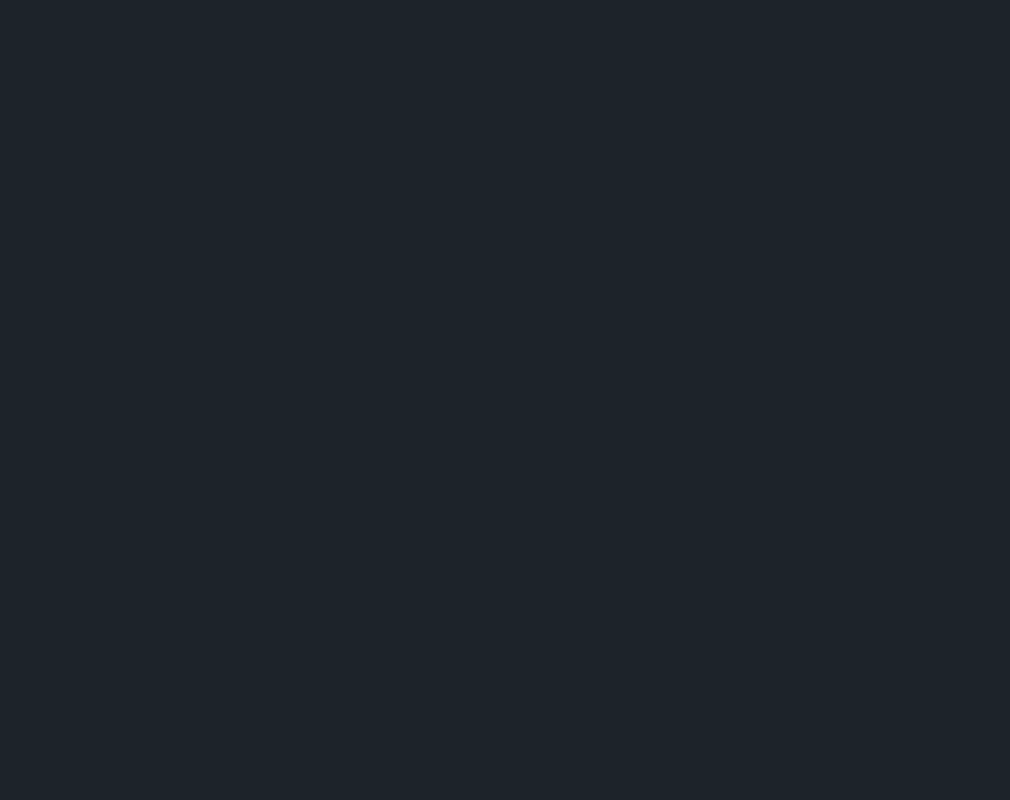
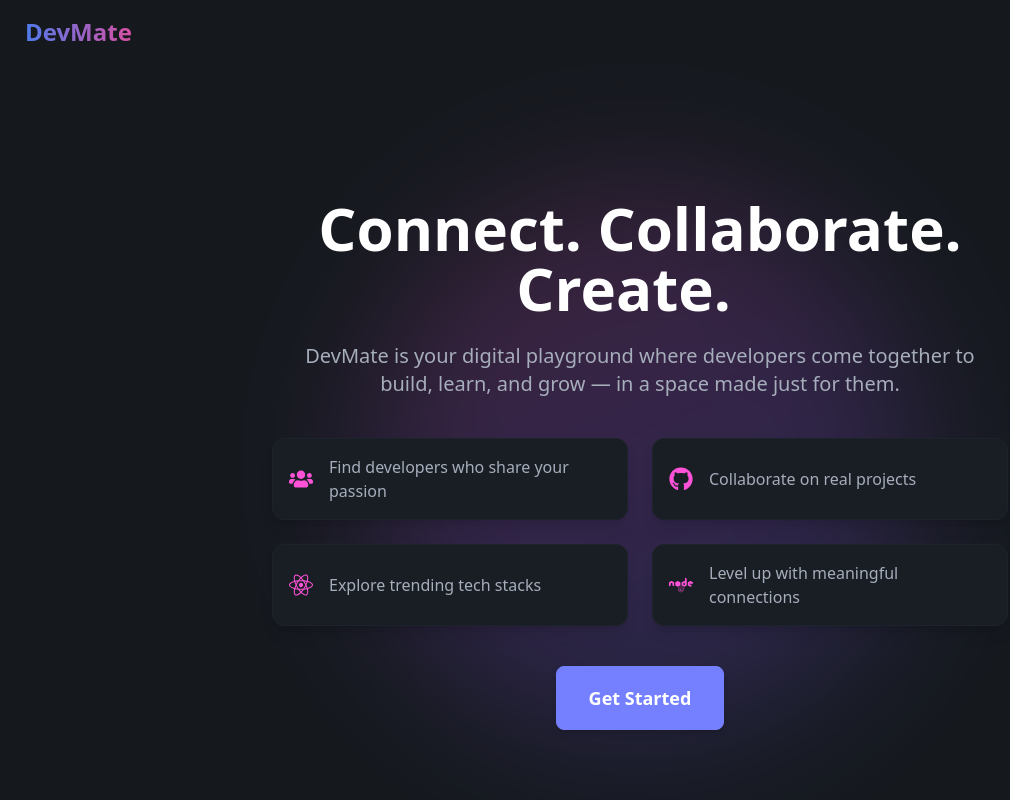
Before and after one commit to Saim625/DevMate-web, a React (Vite) app: page /landing-intro in a window 1280 px wide. Before the commit this address had no page. Shown: the top 800 px of the page, without its empty margins (0-1010 px from the left). Built offline with nearby package versions, Linux system fonts and the light colour scheme; no server answers.

Commit message:
Inro page

```diff
--- a/package.json
+++ b/package.json
@@ -14,11 +14,13 @@
     "@reduxjs/toolkit": "^2.6.0",
     "axios": "^1.8.1",
     "date-fns": "^4.1.0",
+    "framer-motion": "^12.7.4",
     "react": "^19.0.0",
     "react-dom": "^19.0.0",
     "react-icons": "^5.5.0",
     "react-redux": "^9.2.0",
     "react-router-dom": "^7.2.0",
+    "react-type-animation": "^3.2.0",
     "socket.io-client": "^4.8.1"
   },
   "devDependencies": {
--- a/src/App.jsx
+++ b/src/App.jsx
@@ -16,6 +16,8 @@ import Subscriptions from "./components/Subscriptions";
 import Chat from "./components/Chat";
 import ThankYou from "./utils/ThankYou";
 import Cancel from "./utils/Cancel";
+import About_Us from "./privacy/About_Us";
+import LandingIntro from "./components/LandingIntro";
 
 function App() {
   return (
@@ -36,10 +38,12 @@ function App() {
               element={<TermsAndConditions />}
             />
             <Route path="/contact-us" element={<Contact_Us />} />
+            <Route path="/about-us" element={<About_Us />} />
             <Route path="/subscriptions" element={<Subscriptions />} />
             <Route path="/chat/:targetedUserId" element={<Chat />} />
             <Route path="/thank-you" element={<ThankYou />} />
             <Route path="/cancel" element={<Cancel />} />
+            <Route path="/landing-intro" element={<LandingIntro />} />
           </Route>
         </Routes>
       </BrowserRouter>
--- a/src/components/Body.jsx
+++ b/src/components/Body.jsx
@@ -21,7 +21,7 @@ const Body = () => {
       dispatch(addUser(res.data));
     } catch (err) {
       if(err.status === 401){
-        navigate('/login')
+        navigate('/landing-intro');
       }
       console.error(err);
     }
--- a/src/components/Connections.jsx
+++ b/src/components/Connections.jsx
@@ -54,7 +54,7 @@ const Connections = () => {
 
   return (
     <div>
-      <div className="font-bold text-3xl text-center my-10">Connections</div>
+      <div className="font-bold text-3xl text-center my-10 text-white">Connections</div>
       {connections.map((connection) => {
         const { imageURL, firstName, lastName, about } = connection;
         return (
--- a/src/components/EditProfile.jsx
+++ b/src/components/EditProfile.jsx
@@ -50,7 +50,9 @@ const EditProfile = ({ user }) => {
       <div className="flex justify-center my-10">
         <div class=" flex flex-col justify-center overflow-hidden mx-4">
           <div class="w-96 p-6 m-auto bg-base-300 rounded-3xl shadow-md ring-2 ring-gray-800/50 lg:max-w-lg">
-            <h1 class="text-3xl font-semibold text-center">Edit Profile</h1>
+            <h1 class="text-3xl font-semibold text-center text-white">
+              Edit Profile
+            </h1>
             <form class="space-y-2">
               <div>
                 <label class="label">
@@ -138,7 +140,7 @@ const EditProfile = ({ user }) => {
               <div>
                 <button
                   type="button"
-                  class="btn-primary btn btn-block"
+                  class="btn-primary text-white btn btn-block"
                   onClick={saveProfile}
                 >
                   Save Changes
@@ -147,6 +149,7 @@ const EditProfile = ({ user }) => {
             </form>
           </div>
         </div>
+        <div className="hidden md:block">
           <UserCard
             user={{
               firstName,
@@ -160,6 +163,7 @@ const EditProfile = ({ user }) => {
             showButton={false}
           />
         </div>
+      </div>
       {showToast && (
         <div className="toast toast-top toast-center">
           <div className="alert alert-success">
--- /dev/null
+++ b/src/components/LandingIntro.jsx
@@ -0,0 +1,92 @@
+import React from "react";
+import { motion } from "framer-motion";
+import { Link } from "react-router-dom";
+import { FaReact, FaNode, FaPython, FaGithub, FaUsers } from "react-icons/fa";
+import { TypeAnimation } from "react-type-animation";
+
+const features = [
+  { icon: <FaUsers />, text: "Find developers who share your passion" },
+  { icon: <FaGithub />, text: "Collaborate on real projects" },
+  { icon: <FaReact />, text: "Explore trending tech stacks" },
+  { icon: <FaNode />, text: "Level up with meaningful connections" },
+];
+
+const LandingIntro = () => {
+  return (
+    <div className="relative min-h-screen bg-base-300 text-base-content flex items-center justify-center px-4 sm:px-8 py-16">
+      {/* Floating background blob */}
+      <motion.div
+        className="absolute w-[300px] sm:w-[400px] md:w-[500px] h-[300px] sm:h-[400px] md:h-[500px] bg-gradient-to-br from-indigo-500 via-purple-500 to-pink-500 opacity-20 rounded-full blur-3xl z-0"
+        animate={{ scale: [1, 1.2, 1], rotate: [0, 360, 0] }}
+        transition={{ duration: 20, repeat: Infinity, ease: "linear" }}
+      />
+
+      {/* Main content */}
+      <motion.div
+        className="relative z-10 max-w-4xl w-full text-center flex flex-col items-center transition-all duration-300"
+        initial={{ opacity: 0, y: 40 }}
+        animate={{ opacity: 1, y: 0 }}
+        transition={{ duration: 0.8 }}
+      >
+        {/* Headline with typing effect */}
+        <h1 className="text-4xl sm:text-5xl md:text-6xl font-bold mb-6 leading-tight text-white">
+          <TypeAnimation
+            sequence={[
+              "Welcome to DevMate",
+              1500,
+              "Connect. Collaborate. Create.",
+              1500,
+              "Find Your Developer Tribe.",
+              1500,
+            ]}
+            wrapper="span"
+            speed={50}
+            repeat={Infinity}
+          />
+        </h1>
+
+        <p className="text-lg md:text-xl mb-10 text-base-content max-w-2xl">
+          DevMate is your digital playground where developers come together to
+          build, learn, and grow — in a space made just for them.
+        </p>
+
+        {/* Feature cards */}
+        <motion.div
+          className="grid grid-cols-1 sm:grid-cols-2 gap-6 mb-10 w-full max-w-3xl px-4"
+          initial="hidden"
+          animate="visible"
+          variants={{
+            visible: {
+              transition: {
+                staggerChildren: 0.15,
+              },
+            },
+          }}
+        >
+          {features.map((feature, i) => (
+            <motion.div
+              key={i}
+              className="bg-base-200 border border-base-100 p-4 rounded-xl shadow-lg flex items-center space-x-4 text-left hover:scale-[1.02] transition-transform"
+              variants={{
+                hidden: { opacity: 0, y: 20 },
+                visible: { opacity: 1, y: 0 },
+              }}
+            >
+              <div className="text-secondary text-2xl">{feature.icon}</div>
+              <p className="text-base-content font-medium">{feature.text}</p>
+            </motion.div>
+          ))}
+        </motion.div>
+
+        <Link
+          to="/login"
+          className="btn btn-primary text-white btn-lg shadow-md px-8 py-3"
+        >
+          Get Started
+        </Link>
+      </motion.div>
+    </div>
+  );
+};
+
+export default LandingIntro;
--- a/src/components/Navbar.jsx
+++ b/src/components/Navbar.jsx
@@ -11,13 +11,13 @@ const Navbar = () => {
   const navigate = useNavigate();
 
   const handleLogout = async () => {
-    try{
+    try {
       await axios.post(BASE_URL + "/logout", {}, { withCredentials: true });
-      dispatch(removeUser())
-      navigate('/login')
-    }catch (err) {
-      console.error('Logout Error: ' + err.message)
-      alert('An error occurred during logout. Please try again.');
+      dispatch(removeUser());
+      navigate("/login");
+    } catch (err) {
+      console.error("Logout Error: " + err.message);
+      alert("An error occurred during logout. Please try again.");
     }
   };
   return (
@@ -33,13 +33,6 @@ const Navbar = () => {
 
       {user && (
         <div className="flex-none gap-2">
-          <div className="form-control">
-            <input
-              type="text"
-              placeholder="Search"
-              className="input input-bordered w-24 md:w-auto"
-            />
-          </div>
           <div className="dropdown dropdown-end">
             <div
               tabIndex={0}
@@ -47,10 +40,7 @@ const Navbar = () => {
               className="btn btn-ghost btn-circle avatar"
             >
               <div className="w-10 rounded-full">
-                <img
-                  alt="Tailwind CSS Navbar component"
-                  src={user.imageURL}
-                />
+                <img alt="Tailwind CSS Navbar component" src={user.imageURL} />
               </div>
             </div>
             <ul
--- /dev/null
+++ b/src/privacy/About_Us.jsx
@@ -0,0 +1,49 @@
+import React from 'react'
+
+const About_Us = () => {
+  return (
+    <div className="px-6 md:px-20 py-12 text-white">
+    <h1 className="text-4xl md:text-5xl font-bold mb-6 text-blue-600">🚀 About DevMate</h1>
+    <p className="text-lg mb-8 max-w-3xl">
+      <strong>DevMate</strong> is more than just an app — it's a growing community designed <strong>by developers, for developers</strong>. Whether you're a front-end fanatic, a back-end wizard, a full-stack adventurer, or a curious beginner, DevMate provides a space where you can <strong>connect with like-minded individuals</strong>, <strong>share ideas</strong>, and <strong>grow together</strong>.
+    </p>
+
+    <div className="space-y-6">
+      <section>
+        <h2 className="text-2xl font-semibold mb-2">🧠 Why DevMate?</h2>
+        <ul className="list-disc ml-6 space-y-1">
+          <li>👥 Find peers with similar tech stacks and passions</li>
+          <li>🛠️ Collaborate on open-source or personal projects</li>
+          <li>💬 Engage in meaningful conversations</li>
+          <li>📚 Learn, share knowledge, and grow together</li>
+        </ul>
+      </section>
+
+      <section>
+        <h2 className="text-2xl font-semibold mb-2">🌱 Our Mission</h2>
+        <p>
+          To build a welcoming and supportive space where developers of all levels can <strong>meet, collaborate, and evolve</strong> — together.
+        </p>
+      </section>
+
+      <section>
+        <h2 className="text-2xl font-semibold mb-2">🔍 How It Works</h2>
+        <ol className="list-decimal ml-6 space-y-1">
+          <li>Sign up with your profile and interests</li>
+          <li>Connect with other developers based on skills, goals, or curiosity</li>
+          <li>Chat, collaborate, or contribute — it’s your space to thrive</li>
+        </ol>
+      </section>
+
+      <section>
+        <h2 className="text-2xl font-semibold mb-2">🤝 Join the Movement</h2>
+        <p>
+          Whether you're looking to brainstorm your next app, contribute to a project, or simply meet someone who understands your obsession with clean code — DevMate is your new digital playground.
+        </p>
+      </section>
+    </div>
+  </div>
+  )
+}
+
+export default About_Us
```
Also changed, not shown: 1 other file (tests, documents, lock files or other folders). Lines whose indentation alone changed are shown as unchanged.
